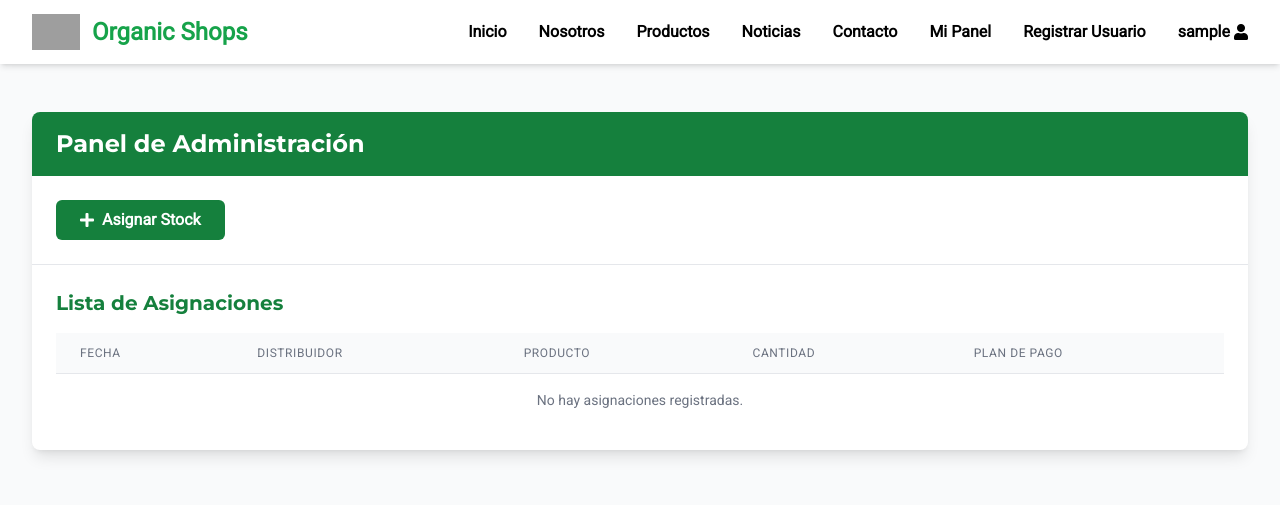
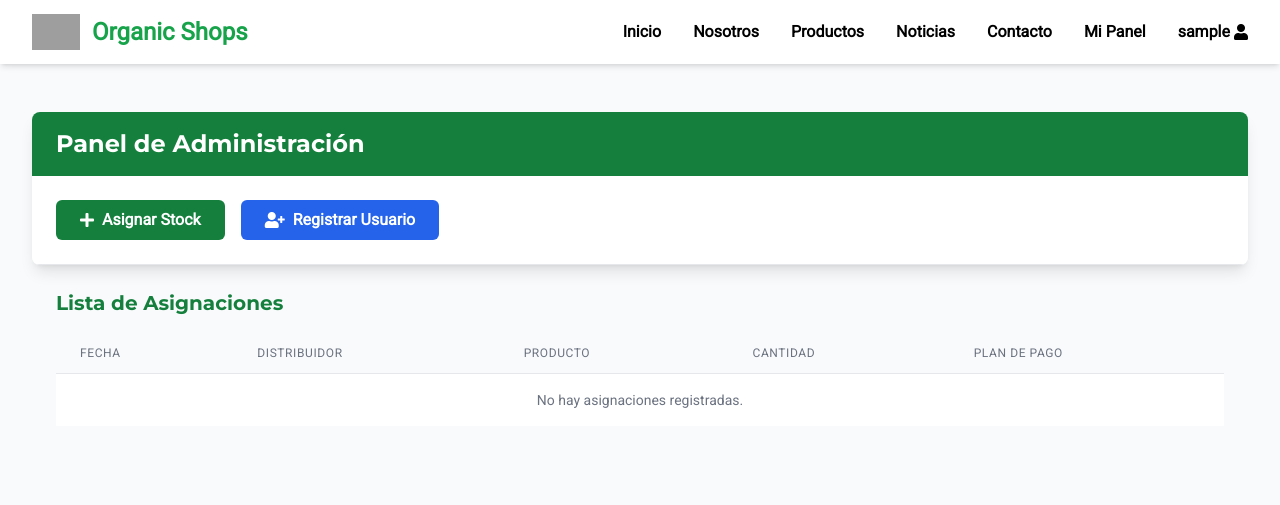
Before and after one commit to Faqsabalero/organic-shop-v3, a Django app: page /asignar/ in a window 1280 px wide. Shown: the top 505 px of the page. Run offline with Django 5.2, Linux system fonts and the light colour scheme; the visitor is signed in with stand-in values (Sample User, id 1); data comes from the database, SQL or seed files in the repository; data that the repository does not hold is empty; some libraries are stand-ins or nearby versions; grey boxes are pictures that could not be loaded.

Commit message:
feat: Mover botón registrar usuario al panel y actualizar navegación

```diff
--- a/core/templates/core/asignar.html
+++ b/core/templates/core/asignar.html
@@ -10,12 +10,19 @@
             <h2 class="text-2xl font-bold text-white">Panel de Administración</h2>
         </div>
 
-        <!-- Botón Asignar Stock -->
-        <div class="p-6 bg-white border-b border-gray-200">
-            <button onclick="toggleAsignacionForm()" class="px-6 py-2 bg-green-700 text-white font-semibold rounded-md hover:bg-green-800 focus:outline-none focus:ring-2 focus:ring-green-600 focus:ring-offset-2 transition flex items-center space-x-2">
-                <i class="fas fa-plus"></i>
-                <span>Asignar Stock</span>
-            </button>
+        <!-- Acciones Administrativas -->
+        <div class="p-6 bg-white border-b border-gray-200 flex justify-between items-center">
+            <div class="flex space-x-4">
+                <button onclick="toggleAsignacionForm()" class="px-6 py-2 bg-green-700 text-white font-semibold rounded-md hover:bg-green-800 focus:outline-none focus:ring-2 focus:ring-green-600 focus:ring-offset-2 transition flex items-center space-x-2">
+                    <i class="fas fa-plus"></i>
+                    <span>Asignar Stock</span>
+                </button>
+                <a href="{% url 'core:register' %}" class="px-6 py-2 bg-blue-600 text-white font-semibold rounded-md hover:bg-blue-700 focus:outline-none focus:ring-2 focus:ring-blue-500 focus:ring-offset-2 transition flex items-center space-x-2">
+                    <i class="fas fa-user-plus"></i>
+                    <span>Registrar Usuario</span>
+                </a>
+            </div>
+        </div>
         </div>
 
         <!-- Formulario de Asignación -->
--- a/core/templates/core/base.html
+++ b/core/templates/core/base.html
@@ -25,14 +25,13 @@
 
             <nav class="hidden md:flex space-x-8 font-semibold text-black">
                 <a href="{% url 'core:home' %}" class="hover:text-green-300 transition">Inicio</a>
-                <a href="#about" class="hover:text-green-300 transition">Nosotros</a>
-                <a href="#products" class="hover:text-green-300 transition">Productos</a>
-                <a href="#news" class="hover:text-green-300 transition">Noticias</a>
-                <a href="#contact" class="hover:text-green-300 transition">Contacto</a>
+                <a href="{% url 'core:home' %}#about" class="hover:text-green-300 transition">Nosotros</a>
+                <a href="{% url 'core:home' %}#products" class="hover:text-green-300 transition">Productos</a>
+                <a href="{% url 'core:home' %}#news" class="hover:text-green-300 transition">Noticias</a>
+                <a href="{% url 'core:home' %}#contact" class="hover:text-green-300 transition">Contacto</a>
                 {% if user.is_authenticated %}
                     {% if user.rol == 'ADMIN' %}
                         <a href="{% url 'core:asignar' %}" class="hover:text-green-300 transition">Mi Panel</a>
-                        <a href="{% url 'core:register' %}" class="hover:text-green-300 transition">Registrar Usuario</a>
                     {% elif user.rol == 'DISTRIBUIDOR' %}
                         <a href="{% url 'core:distribuidor' %}" class="hover:text-green-300 transition">Mi Panel</a>
                     {% endif %}
```
